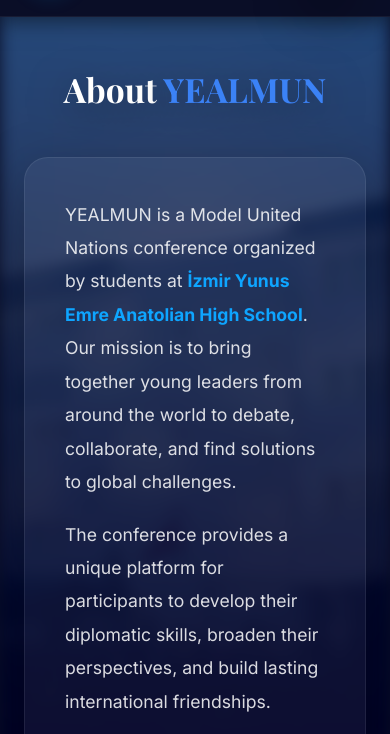
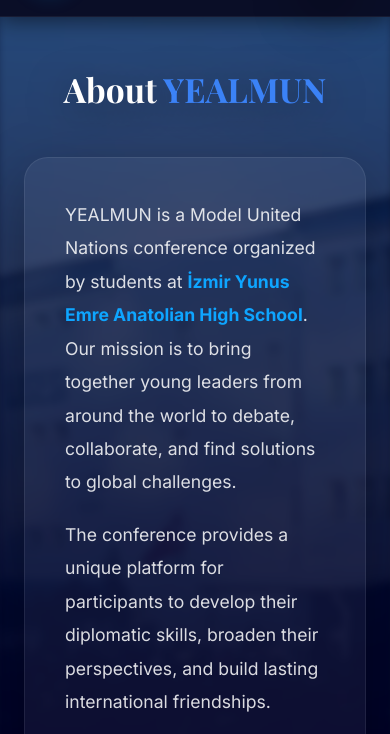
Before and after one commit to denizhelheim/yealmun-site, a plain HTML site: page about.html in a window 390 px wide. Shown: the part 74-808 px from the top of the page. Drawn offline with nearby package versions, Linux system fonts and the light colour scheme.

Commit message:
Website has completely revisited and optimized for mobile devices. Known bugs fixed.

```diff
--- a/about.html
+++ b/about.html
@@ -3,11 +3,13 @@
 <head>
     <meta charset="UTF-8">
     <meta name="viewport" content="width=device-width, initial-scale=1.0">
-    <meta http-equiv="Cache-Control" content="no-cache, no-store, must-revalidate">
-    <meta http-equiv="Pragma" content="no-cache">
-    <meta http-equiv="Expires" content="0">
     <title>YEALMUN – About</title>
     <link rel="icon" type="image/jpeg" href="assets/yealmun_logo.jpg">
+
+    <link rel="preconnect" href="https://fonts.googleapis.com">
+    <link rel="preconnect" href="https://fonts.gstatic.com" crossorigin>
+    <link rel="preconnect" href="https://cdnjs.cloudflare.com">
+
     <link rel="stylesheet" href="css/style.css?v=20260807">
     <link rel="stylesheet" href="https://cdnjs.cloudflare.com/ajax/libs/font-awesome/6.0.0-beta3/css/all.min.css">
     <link href="https://fonts.googleapis.com/css2?family=Playfair+Display:wght@400;600;700&family=Inter:wght@300;400;500;600;700&display=swap" rel="stylesheet">
@@ -28,7 +30,6 @@
                     <li><a href="committees.html" class="nav-link">Committees</a></li>
                     <li><a href="team.html" class="nav-link">Our Team</a></li>
                     <li><a href="apply.html" class="nav-link">Apply</a></li>
-
                     <li><a href="consent.html" class="nav-link">Consent Forms</a></li>
                     <li><a href="contact.html" class="nav-link">Contact</a></li>
                 </ul>
@@ -43,7 +44,7 @@
                     <h1>About <span>YEALMUN</span></h1>
                 </div>
 
-                <div class="reveal" style="max-width: 800px; margin: 0 auto; background: rgba(255,255,255,0.05); backdrop-filter: blur(16px); border: 1px solid rgba(255,255,255,0.08); border-radius: 24px; padding: 2.5rem; box-shadow: 0 20px 60px rgba(0,0,0,0.3);">
+                <div class="reveal" style="max-width: 800px; margin: 0 auto; background: rgba(255,255,255,0.05); backdrop-filter: blur(12px); -webkit-backdrop-filter: blur(12px); border: 1px solid rgba(255,255,255,0.08); border-radius: 24px; padding: 2.5rem; box-shadow: 0 20px 60px rgba(0,0,0,0.3);">
                     <p style="font-size: 1.1rem; line-height: 1.9; color: rgba(255,255,255,0.85); margin-bottom: 1.2rem;">
                         YEALMUN is a Model United Nations conference organized by students at
                         <strong style="color: #0ea5ff;">İzmir Yunus Emre Anatolian High School</strong>. Our mission is to bring together
@@ -85,7 +86,6 @@
                     <li><a href="committees.html">Committees</a></li>
                     <li><a href="team.html">Our Team</a></li>
                     <li><a href="apply.html">Apply</a></li>
-
                     <li><a href="consent.html">Consent Forms</a></li>
                     <li><a href="contact.html">Contact</a></li>
                 </ul>
--- a/css/style.css
+++ b/css/style.css
@@ -9,14 +9,14 @@
     --muted: rgba(255, 255, 255, 0.6);
     --text: #eef2ff;
 
-    /* iOS 26 Liquid Glass Tokens */
+    /* iOS 26 Liquid Glass Tokens (Optimized) */
     --glass-bg: linear-gradient(135deg, rgba(255, 255, 255, 0.12) 0%, rgba(255, 255, 255, 0.03) 100%);
     --glass-border: 1px solid rgba(255, 255, 255, 0.15);
     --glass-border-highlight: rgba(255, 255, 255, 0.35);
     --glass-shadow: 0 20px 50px rgba(0, 0, 0, 0.35),
                     inset 0 1px 1px rgba(255, 255, 255, 0.4),
                     inset 0 -1px 2px rgba(0, 0, 0, 0.25);
-    --glass-blur: blur(24px) saturate(200%);
+    --glass-blur: blur(12px) saturate(160%);
 }
 
 * {
@@ -70,8 +70,9 @@
     background-size: cover;
     background-position: center;
     background-repeat: no-repeat;
-    filter: blur(8px);
-    transform: scale(1.00);
+    filter: blur(4px);
+    transform: scale(1.02);
+    will-change: transform;
 }
 
 .container {
@@ -696,23 +697,18 @@
 
 /* SCROLL REVEAL & TRANSITIONS */
 .reveal {
-    opacity: 1;
-    transform: none;
+    opacity: 0;
+    transform: translateY(20px);
+    transition: opacity 0.6s cubic-bezier(0.16, 1, 0.3, 1), transform 0.6s cubic-bezier(0.16, 1, 0.3, 1);
+    will-change: opacity, transform;
 }
 
-.page-transition {
-    position: fixed;
-    inset: 0;
-    background: rgba(5, 5, 7, 0.4);
-    backdrop-filter: blur(8px);
-    z-index: 9999;
-    opacity: 0;
-    pointer-events: none;
-    transform: translateX(100%);
-    transition: transform 420ms cubic-bezier(0.2, 0.8, 0.2, 1), opacity 420ms cubic-bezier(0.2, 0.8, 0.2, 1);
+.reveal.visible {
+    opacity: 1;
+    transform: translateY(0);
 }
 
-/* SMOOTH & SUBTLE PAGE ENTRANCE */
+/* SMOOTH ENTRANCE */
 @keyframes smoothEntrance {
     from {
         opacity: 0;
--- a/js/scripts.js
+++ b/js/scripts.js
@@ -54,7 +54,6 @@
     const secondsEl = document.getElementById('seconds');
 
     if (daysEl && hoursEl && minutesEl && secondsEl) {
-        // Türkiye saati ile etkinlik başlangıcı (UTC+3)
         const targetDate = new Date('2026-10-16T00:00:00+03:00').getTime();
 
         function updateCountdown() {
```
Also changed, not shown: apply.html (+5 -5 lines), consent.html (+5 -3 lines), contact.html (+6 -6 lines), index.html (+5 -9 lines), schedule.html (+5 -5 lines), team.html (+6 -6 lines), committees.html (line endings or trailing spaces).
